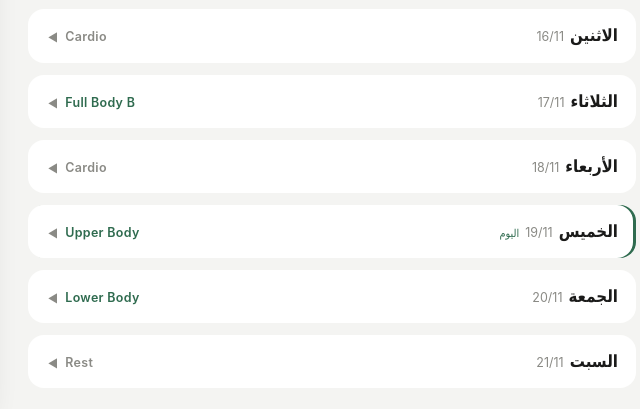
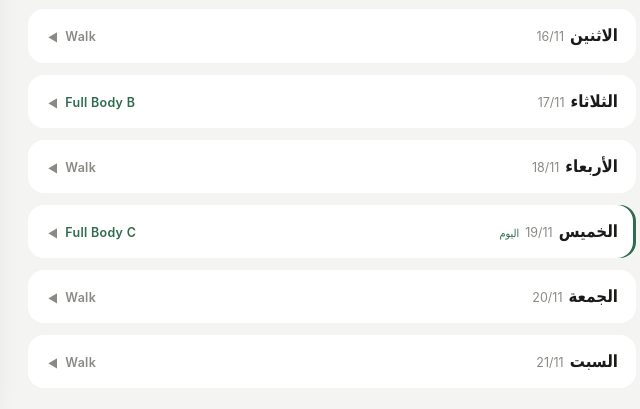
Before and after one commit to newSaleh/Training, a plain HTML site: page index.html in a window 1280 px wide. Shown: the part 277-686 px from the top of the page, 308-948 px from the left. Drawn offline with Linux system fonts and the light colour scheme.

Commit message:
Three strength days (Sun A, Tue B, Thu C) and walk-only days; push-up target to 15, plank 75-90
Co-Authored-By: Claude Opus 5.5 <noreply@anthropic.com>
Claude-Session: https://claude.ai/code/session_01BZGM44AujdqzMQg4zFLXKj

```diff
--- a/index.html
+++ b/index.html
@@ -290,7 +290,7 @@ button.link{background:transparent;color:var(--muted);height:auto;padding:8px}
       <li>أنهِ كل مجموعة وأنت قادر على 1 إلى 3 تكرارات إضافية، فلا تصل إلى الفشل.</li>
       <li>في تمارين الرجل الواحدة ابدأ باليسرى (L)، وعددها هو الذي يحدد عدد اليمنى (R).</li>
       <li>في نهاية التمرين اضغط «توقف» في الأعلى، ثم «نسخ النتائج» والصقها في المحادثة.</li>
-      <li>روتين الصباح كل يوم، وإطالة بعد كل تمرين، وجلسة مرونة في أيام الكارديو والسبت. اضغط «تم» عند إنهاء كل منها.</li>
+      <li>المقاومة 3 أيام: الأحد (A) والثلاثاء (B) والخميس (C). بقية الأيام مشي فقط بلا جلسة في البيت. اضغط «تم» عند إنهاء الجلسة.</li>
       <li>القياسات يوم الأحد: البطن كل أسبوع، والمرونة كل أسبوعين.</li>
       <li>ما تكتبه يُحفظ تلقائيًا في هذا المتصفح فقط.</li>
     </ul>
@@ -364,45 +364,43 @@ button.link{background:transparent;color:var(--muted);height:auto;padding:8px}
     walk:{n:"Brisk Walk",url:"walk/",self:1,ar:"مشي سريع بفترات، نحو 37 دقيقة (اضغط الاسم لفتح مؤقت المشي)",q:"japanese interval walking workout",tip:"1. في الخارج، والهاتف في الجيب، بلا هرولة ولا قفز.\n2. إحماء 5 دقائق بإيقاع نحو 110 إلى 120 خطوة في الدقيقة.\n3. 5 جولات: 3 دقائق سريعة (140 خطوة في الدقيقة فأكثر) ثم 3 دقائق بطيئة (110 إلى 120). استخدم مؤقت الصفحة (اضغط اسم التمرين).\n4. تهدئة دقيقتان بإيقاع أبطأ تدريجيًا. المجموع نحو 37 دقيقة.\n5. الجهد: 6 إلى 7 من 10 في السريع (جمل قصيرة فقط). إن بلغ 8 أو أكثر، أو شعرت بثقل واضح في الساقين، فخفّف السرعة قليلًا.\n6. اكتب في الملاحظات: الخطوات، والجهد، وعدد الجولات، والركبة.\nإن نمت أقل من نحو 6:30 ساعة في الليلة السابقة فاجعلها مشيًا هادئًا.\nفي الداخل (عند التعذر): فيديو من البدائل، وتُحسب +100 خطوة لكل دقيقة."},
     walkInt:{n:"Interval Walk",url:"walk/",self:1,ar:"مشي بفترات على طريقة المشي الياباني، نحو 37 دقيقة (اضغط الاسم لفتح مؤقت المشي)",q:"japanese interval walking workout",tip:"1. في الخارج، والهاتف في الجيب، بلا هرولة ولا قفز.\n2. إحماء 5 دقائق بإيقاع نحو 110 إلى 120 خطوة في الدقيقة.\n3. 5 جولات: 3 دقائق سريعة (140 خطوة في الدقيقة فأكثر) ثم 3 دقائق بطيئة (110 إلى 120). استخدم مؤقت الصفحة (اضغط اسم التمرين).\n4. تهدئة دقيقتان بإيقاع أبطأ تدريجيًا. المجموع نحو 37 دقيقة.\n5. الجهد: 6 إلى 7 من 10 في السريع (جمل قصيرة فقط). إن بلغ 8 أو أكثر، أو شعرت بثقل واضح في الساقين، فخفّف السرعة قليلًا.\n6. اكتب في الملاحظات: الخطوات، والجهد، وعدد الجولات، والركبة.\nإن نمت أقل من نحو 6:30 ساعة في الليلة السابقة فاجعلها مشيًا هادئًا.\nفي الداخل (عند التعذر): فيديو من البدائل، وتُحسب +100 خطوة لكل دقيقة."},
     walkShort:{n:"Short Interval Walk",url:"walk/?p=short",self:1,ar:"مشي بفترات مختصر، نحو 22 دقيقة (اضغط الاسم لفتح المؤقت على الإعداد المختصر)",q:"japanese interval walking workout",tip:"نسخة اليوم المزدحم: إحماء 3 دقائق، ثم 3 جولات (3 دقائق سريعة + 3 دقائق بطيئة)، ثم تهدئة دقيقة. المجموع نحو 22 دقيقة.\nالسريع 140 خطوة في الدقيقة فأكثر بجهد 6 إلى 7 من 10، والبطيء 110 إلى 120.\nإن نمت أقل من نحو 6:30 ساعة فاجعلها مشيًا هادئًا 20 دقيقة.\nاكتب في الملاحظات: الخطوات، والجهد، وعدد الجولات، والركبة."},
-    walkEasy:{n:"Easy Walk",ar:"مشي هادئ 30 دقيقة (يجوز 15 + 15)",q:"30 minute easy walk outdoors",tip:"30 دقيقة بإيقاع هادئ (نحو 100 إلى 115 خطوة في الدقيقة) بجهد 3 إلى 4 من 10، في الخارج أو بفيديو، ويجوز تقسيمها 15 + 15. في الداخل تُحسب +100 خطوة لكل دقيقة. هذا اليوم فيه تمرين للساقين، فلا فترات."},
+    walkEasy:{n:"Easy Walk",ar:"مشي هادئ 30 دقيقة (يجوز 15 + 15)",q:"30 minute easy walk outdoors",tip:"30 دقيقة بإيقاع هادئ (نحو 100 إلى 115 خطوة في الدقيقة) بجهد 3 إلى 4 من 10، في الخارج أو بفيديو، ويجوز تقسيمها 15 + 15. في الداخل تُحسب +100 خطوة لكل دقيقة. يوم مشي هادئ بلا فترات."},
     walkDaily:{n:"Walk + Reflection",ar:"مشي هادئ 30 دقيقة خارج البيت مع تأمل (يوميًا)",q:"30 minute walking meditation outdoors",tip:"عادة يومية: 30 دقيقة مشي في الخارج بإيقاع مريح (نحو 100 خطوة في الدقيقة)، مع تأمل أو صوت تحبه. يجوز أن تُقسَّم 15 + 15.\nالأفضل بعد الوجبة الأساسية بنحو 20 إلى 30 دقيقة، وتجنّب حرّ الظهيرة.\nالهاتف في الجيب لتُحسب الخطوات فعليًا. هذا غير مشي الكارديو السريع (الاثنين والأربعاء): هناك الجهد 5 إلى 6 من 10، وهنا جهد خفيف.\nيجوز مشاهدة فيديو في الداخل عند تعذّر الخروج (تُحسب +100 خطوة لكل دقيقة)."},
   };
 
   // type: r = reps, lr = reps per leg, s = seconds, m = minutes
   var PLAN=[
     {name:"Full Body A",kind:"train",items:[
-      ["pushup",3,"8–12","r","a"],["tempoSquat",3,"10–12","r","a"],
+      ["pushup",3,"8–15","r","a"],["tempoSquat",3,"10–12","r","a"],
       ["dbRow",2,"10–12 / arm","lr","b"],["splitSquat",2,"5–8 / leg","lr","b"],
       ["pike",2,"10–12","r","c"],["bridge",2,"12–15","r","c"],
       ["revCrunch",2,"10–12","r"]]},
-    {name:"Cardio",kind:"cardio",items:[["walk",1,"37 min","m"]]},
+    {name:"Walk",kind:"rest",walkOnly:1,items:[]},
     {name:"Full Body B",kind:"train",items:[
-      ["tempoSquat",3,"10–12","r","a"],["pushup",3,"8–12","r","a"],
+      ["tempoSquat",3,"10–12","r","a"],["pushup",3,"8–15","r","a"],
       ["dbRow",2,"10–12 / arm","lr","b"],["splitSquat",2,"5–8 / leg","lr","b"],
       ["pike",2,"10–12","r","c"],["bridge",2,"12–15","r","c"],
-      ["plank",2,"60–75 sec","s"]]},
-    {name:"Cardio",kind:"cardio",items:[["walk",1,"37 min","m"]]},
-    {name:"Upper Body",kind:"train",items:[
-      ["pushup",3,"8–12","r","a"],["dbRow",3,"10–12 / arm","lr","a"],
-      ["pike",2,"10–12","r","b"],["snowAngel",2,"10–15","r","b"],
-      ["plank",2,"75 sec","s","c"],["superman",2,"10–15","r","c"]]},
-    {name:"Lower Body",kind:"train",items:[
-      ["tempoSquat",3,"10–12","r","a"],["revCrunch",2,"10–12","r","a"],
-      ["slRdl",2,"10–12 / leg","lr","b"],["slCalf",2,"15 / leg + ثبات 2 ث","lr","b"],
-      ["splitSquat",2,"8–10 / leg","lr"],["bridge",2,"12–15","r"]]},
-    {name:"Rest",kind:"rest",items:[]}
+      ["plank",2,"75–90 sec","s"]]},
+    {name:"Walk",kind:"rest",walkOnly:1,items:[]},
+    {name:"Full Body C",kind:"train",items:[
+      ["pushup",3,"8–15","r","a"],["slRdl",2,"10–12 / leg","lr","a"],
+      ["dbRow",2,"10–12 / arm","lr","b"],["bridge",2,"12–15","r","b"],
+      ["pike",2,"10–12","r","c"],["slCalf",2,"15 / leg + ثبات 2 ث","lr","c"]]},
+    {name:"Walk",kind:"rest",walkOnly:1,items:[]},
+    {name:"Walk",kind:"rest",walkOnly:1,items:[]}
   ];
   // أيام الألم المؤقت: تُستبدل تمارين القوة بنسخة بلا ضغط على الركبة (أضف تاريخًا أو احذفه)
   var KNEE_DATES=[];
-  var KNEE_ITEMS=[["pushup",3,"8–12","r","a"],["dbRow",3,"10–12 / arm","lr","a"],
+  var KNEE_ITEMS=[["pushup",3,"8–15","r","a"],["dbRow",3,"10–12 / arm","lr","a"],
     ["pike",2,"10–12","r","b"],["superman",2,"10–15","r","b"],
-    ["revCrunch",2,"10–12","r"],["plank",2,"60–75 sec","s"]];
+    ["revCrunch",2,"10–12","r"],["plank",2,"75–90 sec","s"]];
   var KNEE_POST=[["hamStretch","45 sec / side"],["calfStretch","30 sec / side"],["pecStretch","45 sec"]];
   // routines: [id, text]
   var MORNING=[["catcow","10"],["wallSlide","10"],["ddPedal","45 sec"],["threadNeedle","6 / side"]];
   var POST={
     "Full Body A":[["hamStretch","30 sec / side"],["calfStretch","30 sec / side"],["hipFlexor","45 sec / side"],["pecStretch","30 sec"]],
     "Full Body B":[["hamStretch","30 sec / side"],["calfStretch","30 sec / side"],["hipFlexor","45 sec / side"],["pecStretch","30 sec"]],
+    "Full Body C":[["hamStretch","30 sec / side"],["calfStretch","30 sec / side"],["hipFlexor","45 sec / side"],["pecStretch","30 sec"]],
     "Upper Body":[["pecStretch","45 sec × 2"],["hamStretch","30 sec / side"]],
     "Lower Body":[["hamStretch","30 sec / side"],["calfStretch","30 sec / side"],["figure4","30 sec / side"],["standHip","45 sec / side"]]
   };
@@ -413,15 +411,17 @@ button.link{background:transparent;color:var(--muted);height:auto;padding:8px}
   var EXT_MIN=2;
   var MIN_MORNING=[["catcow","10"],["wallSlide","10"]];
   var MIN_ITEMS={
-    "Full Body A":[["pushup",2,"8–12","r","a"],["tempoSquat",2,"10–12","r","a"],["dbRow",2,"10–12 / arm","lr","b"],["plank",2,"60–75 sec","s","b"]],
-    "Full Body B":[["pushup",2,"8–12","r","a"],["tempoSquat",2,"10–12","r","a"],["dbRow",2,"10–12 / arm","lr","b"],["plank",2,"60–75 sec","s","b"]],
-    "Upper Body":[["pushup",2,"8–12","r","a"],["dbRow",2,"10–12 / arm","lr","a"],["pike",2,"10–12","r","b"],["plank",2,"60–75 sec","s","b"]],
+    "Full Body A":[["pushup",2,"8–15","r","a"],["tempoSquat",2,"10–12","r","a"],["dbRow",2,"10–12 / arm","lr","b"],["plank",2,"75–90 sec","s","b"]],
+    "Full Body B":[["tempoSquat",2,"10–12","r","a"],["pike",2,"10–12","r","a"],["dbRow",2,"10–12 / arm","lr","b"],["bridge",2,"12–15","r","b"]],
+    "Full Body C":[["pushup",2,"8–15","r","a"],["slRdl",2,"10–12 / leg","lr","a"],["dbRow",2,"10–12 / arm","lr","b"],["plank",2,"75–90 sec","s","b"]],
+    "Upper Body":[["pushup",2,"8–15","r","a"],["dbRow",2,"10–12 / arm","lr","a"],["pike",2,"10–12","r","b"],["plank",2,"75–90 sec","s","b"]],
     "Lower Body":[["tempoSquat",2,"10–12","r","a"],["bridge",2,"12–15","r","a"],["slRdl",2,"10–12 / leg","lr","b"],["slCalf",2,"15 / leg + ثبات 2 ث","lr","b"]],
     "Cardio":[["walkShort",1,"22 min","m"]]
   };
   var MIN_POST={
     "Full Body A":[["hamStretch","30 sec / side"],["pecStretch","30 sec"]],
     "Full Body B":[["hamStretch","30 sec / side"],["pecStretch","30 sec"]],
+    "Full Body C":[["hamStretch","30 sec / side"],["pecStretch","30 sec"]],
     "Upper Body":[["pecStretch","45 sec"],["hamStretch","30 sec / side"]],
     "Lower Body":[["hamStretch","30 sec / side"],["standHip","45 sec / side"]]
   };
@@ -429,7 +429,7 @@ button.link{background:transparent;color:var(--muted);height:auto;padding:8px}
   var EOD=[["steps","Steps","الخطوات (من الآيفون، وأضف +100 لكل دقيقة مشي بفيديو)","خطوة"],["sleep","Sleep","نوم الليلة الماضية (ساعات:دقائق)","7:30"]];
   var EOD_UNIT={steps:"",sleep:""};
   var ROUT_LBL={am:"Morning routine",wk:"Workout",wlk:"Daily walk",post:"Post-workout stretch",flex:"Flexibility session"};
-  var WALKDAY={4:"walkInt",6:"walkInt"};
+  var WALKDAY={1:"walkShort",3:"walkShort",5:"walkEasy",6:"walkShort"};
   var MEAS=[["belly","Belly","محيط البطن (سم)","سم"," cm"],["toe","Toe-to-floor","المسافة بين أصابعك والأرض في الانحناء (كف)","كف"," palm"]];
 
   // search links (not fixed videos): women-led brisk-walk workouts to rotate between
@@ -704,6 +704,7 @@ button.link{background:transparent;color:var(--muted);height:auto;padding:8px}
     if(p.kind!=="train"&&min){ sBody.appendChild(el("div","shd",(p.kind==="rest"?"2":"3")+". مرونة مختصرة (≈ 4 دقائق)")); routine(sBody,null,"3 حركات بشد متوسط بلا ألم، وتنفس بطيء، ولا ارتداد.",MIN_FLEX,pre+"flex",ds,false,true); }
     else if(p.kind!=="train"){ sBody.appendChild(el("div","shd",(p.kind==="rest"?"2":"3")+". جلسة المرونة (15–20 دقيقة)")); routine(sBody,null,"10 حركات، نحو 1.5 دقيقة لكل حركة. شد متوسط بلا ألم، وتنفس بطيء، ولا ارتداد. علّم كل حركة تنجزها، وسأحاسبك على ما تركته",FLEX,pre+"flex",ds,false,true); }
     sPaint();
+    if(p.walkOnly){ sess.style.display="none"; card.appendChild(el("p","plain","يوم مشي فقط: لا تمرين في البيت ولا تقرير تمرين.")); }
     if(WALKDAY[dow]){ var wid=WALKDAY[dow]; if(min&&wid==="walkInt") wid="walkShort";
       routine(card,wid==="walkShort"?"المشي اليومي: فترات مختصرة (≈ 22 دقيقة)":wid==="walkInt"?"المشي اليومي: فترات (≈ 37 دقيقة)":"المشي اليومي: هادئ (30 دقيقة)","في أي وقت من اليوم",[[wid,wid==="walkShort"?"22 min":wid==="walkInt"?"37 min":"30 min"]],pre+"wlk",ds,true); }
     if(p.kind!=="cardio") card.appendChild(el("p","plain stepnote",WALKDAY[dow]
```
